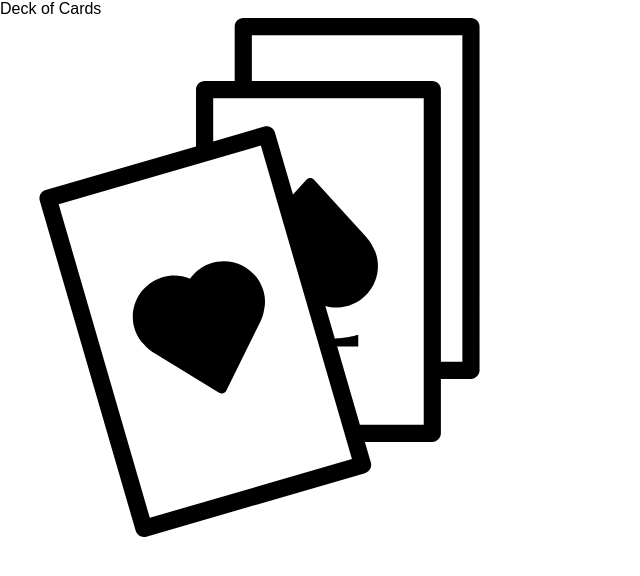
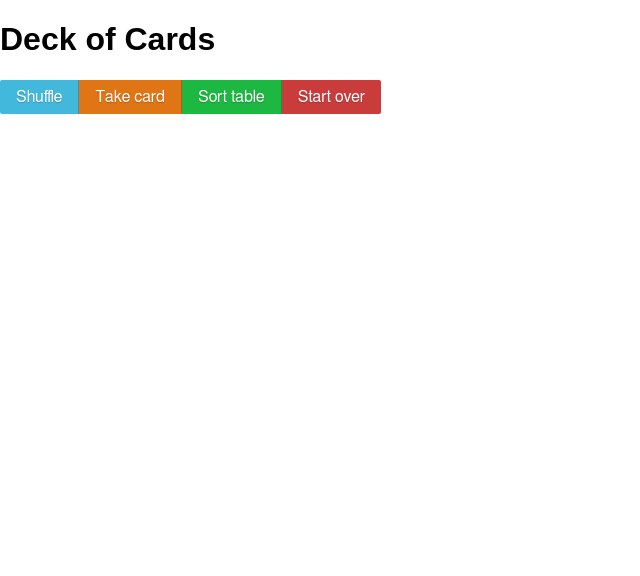
Before and after one commit to szymon33/cards, a React app: page / in a window 1280 px wide. Shown: the top 576 px of the page, without its empty margins (0-640 px from the left). Built offline with nearby package versions, Linux system fonts and the light colour scheme.

Commit message:
Add menu component

```diff
--- a/public/index.html
+++ b/public/index.html
@@ -12,6 +12,7 @@
       manifest.json provides metadata used when your web app is added to the
       homescreen on Android. See https://developers.google.com/web/fundamentals/web-app-manifest/
     -->
+    <meta name="viewport" content="width=device-width, initial-scale=1">
     <link rel="manifest" href="%PUBLIC_URL%/manifest.json" />
     <link rel="stylesheet" href="https://unpkg.com/purecss@1.0.0/build/pure-min.css" integrity="sha384-nn4HPE8lTHyVtfCBi5yW9d20FjT8BJwUXyWZT9InLYax14RDjBj46LmSztkmNP9w" crossorigin="anonymous">
     <!--
--- a/src/App.css
+++ b/src/App.css
@@ -0,0 +1,22 @@
+/* menu compoemnt */
+
+.menu button {
+	color: white;
+	text-shadow: 0 1px 1px rgba(0, 0, 0, 0.2);
+}
+
+.menu .shuffle-btn {
+  background: rgb(66, 184, 221); /* this is a light blue */
+}
+
+.menu .take-btn {
+	background: rgb(223, 117, 20); /* this is an orange */
+}
+
+.menu .sorttable-btn {
+	background: rgb(28, 184, 65); /* this is a green */
+}
+
+.menu .startover-btn {
+	background: rgb(202, 60, 60); /* this is a maroon */
+}
--- a/src/App.js
+++ b/src/App.js
@@ -1,15 +1,47 @@
 import React, { Component } from 'react';
+import Game from './Game';
 import logo from './logo.svg';
 import './App.css';
+import Menu from './Menu'
 
 class App extends Component {
+  constructor(props) {
+    super(props);
+    this.game = new Game();
+  }
+
+  takeOneCard() {
+    this.game.takeOneCard();
+  }
+
+  shuffle() {
+    this.game.shuffle();
+  }
+
+  startOver() {
+    this.game.startOver();
+  }
+
+  sortTable() {
+    this.game.sortTable();
+  }
+
   render() {
     return (
-      <div className="App">
-        <header className="App-header">
-          Deck of Cards
-        </header>
-        <img src={logo} className="App-logo" alt="logo" />
+      <div className='App'>
+        <div className='container'>
+          <div className='hero'>
+            <div className='hero-title'>
+              <h1>Deck of Cards</h1>
+            </div>
+          </div>
+          <Menu
+            takeOneCard={ this.takeOneCard.bind(this) }
+            shuffle={ this.shuffle.bind(this) }
+            startOver={ this.startOver.bind(this) }
+            sortTable={ this.sortTable.bind(this) }
+          />
+        </div>
       </div>
     );
   }
--- /dev/null
+++ b/src/Menu.js
@@ -0,0 +1,22 @@
+import React, { Component } from 'react';
+
+class Menu extends Component {
+  constructor(props) {
+    super(props);
+  }
+
+  render() {
+    return (
+      <div className='pure-g menu'>
+        <div className='pure-button-group' role='group'>
+          <button onClick={this.props.shuffle}className='pure-button shuffle-btn'>Shuffle</button>
+          <button onClick={this.props.takeOneCard} className='pure-button take-btn'>Take card</button>
+          <button onClick={this.props.sortTable}className='pure-button sorttable-btn'>Sort table</button>
+          <button onClick={this.props.startOver}className='pure-button startover-btn'>Start over</button>
+        </div>
+      </div>
+    );
+  }
+}
+
+export default Menu;
```
Also changed, not shown: 1 other file (tests, documents, lock files or other folders).
